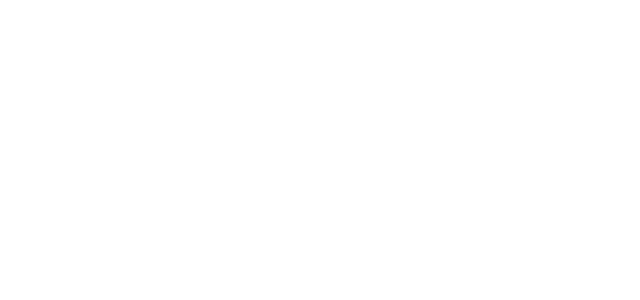
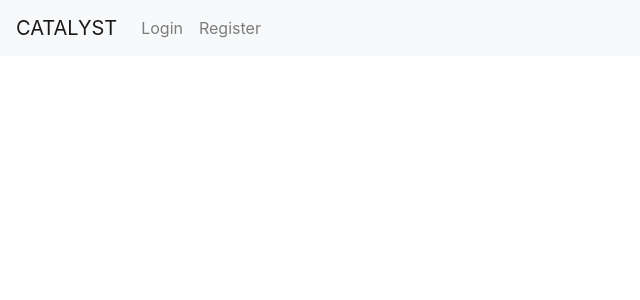
Before and after one commit to Build-Week-Kickstarter-1/Front-End, a React (Create React App) app in the folder kickstarter-success/: page / in a window 1280 px wide. Shown: the top 300 px of the page, without its empty margins (0-640 px from the left). Built offline with nearby package versions, Linux system fonts and the light colour scheme.

Commit message:
added navbar

```diff
--- a/kickstarter-success/src/App.js
+++ b/kickstarter-success/src/App.js
@@ -1,28 +1,14 @@
-import React from 'react';
-import {useHistory} from 'react-router-dom';
-// import { use } from "redux";
+import React, {useState} from 'react';
 
 import './App.css';
-import './components/Login';
-import './routes/Routes'
+import NavBar from './components/NavBar';
 import Routes from './routes/Routes';
-import Avatar from 'react-avatar';
-import { useSelector } from 'react-redux';
 
 function App() {
-  const username = useSelector(state => state.username)
-  const history = useHistory();
-  const token = window.localStorage.getItem('token')
-  const clickHandler = (e) => {
-    e.preventDefault()
-  }
 
   return (
     <div className="App">
-      {token ? <Avatar color={Avatar.getRandomColor('sitebase', ['red', 'green', 'blue'])} round={true} size='3rem' name={username} onClick={clickHandler}/> : ''}
-
-
-      {/* <button onClick={() => history.push(token ? '/signOut' : '/login')}>{token ? 'Sign Out' : 'Login'}</button> */}
+      <NavBar/>
       <Routes/>
     </div>
   );
--- /dev/null
+++ b/kickstarter-success/src/components/NavBar.jsx
@@ -0,0 +1,72 @@
+import React, {useState} from 'react'
+import {useHistory} from 'react-router-dom';
+import {
+  Collapse,
+  Navbar,
+  NavbarToggler,
+  NavbarBrand,
+  Nav,
+  NavItem,
+  NavLink,
+  DropdownToggle,
+  UncontrolledDropdown,
+  DropdownMenu,
+  DropdownItem
+} from 'reactstrap';
+
+import Avatar from 'react-avatar';
+import { useSelector } from 'react-redux';
+
+const NavBar = () => {
+    const username = useSelector(state => state.username)
+    const history = useHistory();
+    const token = window.localStorage.getItem('token')
+    const [isOpen, setIsOpen] = useState(false);
+
+    const toggle = () => setIsOpen(!isOpen);
+    const clickHandler = (e) => {
+        e.preventDefault()
+      }
+    return (
+        <Navbar color="light" light expand="md">
+            <NavbarBrand onClick={()=>history.push('/')}>CATALYST</NavbarBrand>
+            <NavbarToggler onClick={toggle} />
+            <Collapse isOpen={isOpen} navbar>
+                <Nav className="mr-auto" navbar>
+                    {token ?
+                    <NavItem>
+                        <NavLink onClick={()=>history.push('/dashboard')}>Dashboard</NavLink>
+                    </NavItem> :
+                    <>
+                        <NavItem>
+                            <NavLink onClick={()=>history.push('/login')}>Login</NavLink>
+                        </NavItem>
+                        <NavItem>
+                            <NavLink onClick={()=>history.push('/register')}>Register</NavLink>
+                        </NavItem>
+                    </>
+                    }
+                </Nav>
+                {token ?
+                    (
+                        <UncontrolledDropdown>
+                            <DropdownToggle nav>
+                                <Avatar color={Avatar.getRandomColor('sitebase', ['red', 'green', 'blue'])} round={true} size='3rem' name={username} onClick={clickHandler}/>
+                            </DropdownToggle>
+                            <DropdownMenu right>
+                                <DropdownItem>
+                                    Profile
+                                </DropdownItem>
+                                <DropdownItem onClick={''}>
+                                    Sign Out
+                                </DropdownItem>
+                            </DropdownMenu>
+                        </UncontrolledDropdown>
+                    )
+                     : ''}
+            </Collapse>
+      </Navbar>
+    )
+}
+
+export default NavBar
```
